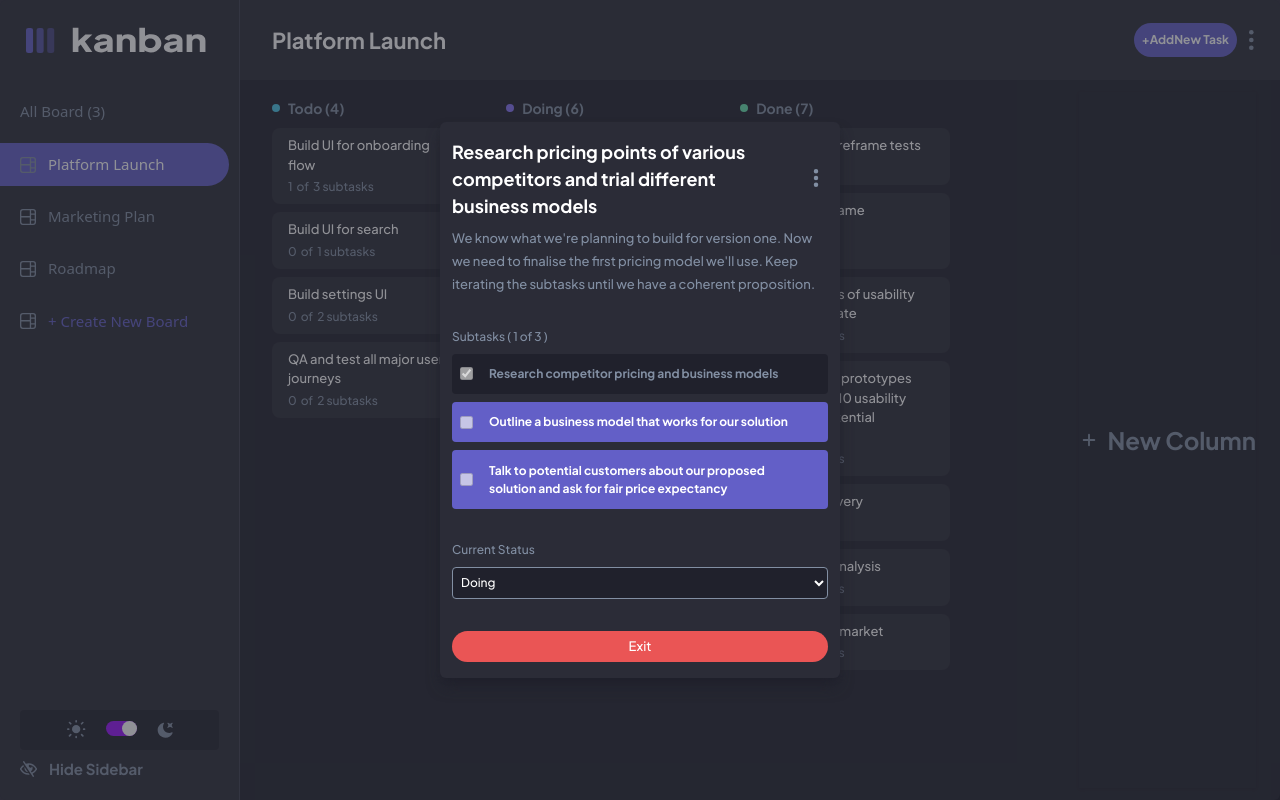
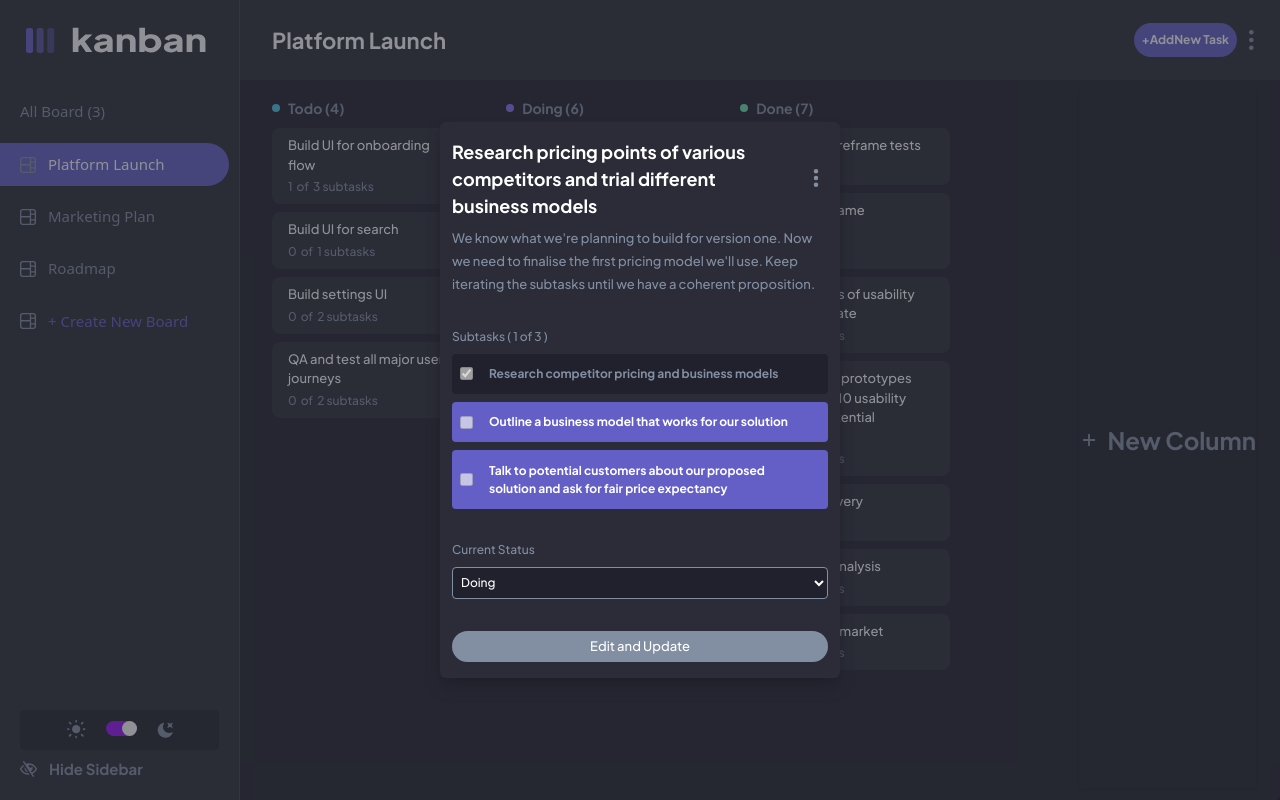
Before and after one commit to BigDahn/kanban_App, a React (Vite) app: page / in a window 1280 px wide. Both pictures are taken after a click on the button 611 px from the left and 567 px from the top of the page. Built offline with nearby package versions, Linux system fonts and the light colour scheme.

Commit message:
work 50% done

```diff
--- a/src/components/EditTaskModal.jsx
+++ b/src/components/EditTaskModal.jsx
@@ -3,6 +3,7 @@ import { useState } from "react";
 import { useDispatch, useSelector } from "react-redux";
 import {
   closeEditTaskModal,
+  EditUpdate,
   openSideTaskModal,
 } from "../feature/kanban/kanbanSlice";
 import SmallSideModal from "./SmallSideModal";
@@ -11,6 +12,8 @@ function EditTaskModal() {
   const { data, activeState, editTask, isEdit } = useSelector(
     (state) => state.kanban
   );
+
+  console.log(data);
   const { title, description, status, subtasks } = editTask;
   const [index, setIndex] = useState({
     isTrue: false,
@@ -40,7 +43,6 @@ function EditTaskModal() {
       stat: true,
       option: value,
     });
-    console.log(value);
   }
 
   function handleChange(index) {
@@ -59,8 +61,7 @@ function EditTaskModal() {
     });
     setSubtask(data);
   }
-  console.log(index);
-  console.log(statusChange.stat);
+
   function handleSubmit(e) {
     e.preventDefault();
     const data = {
@@ -69,11 +70,9 @@ function EditTaskModal() {
       status: statusChange.option,
       subtasks: subtask,
     };
-
-    console.log(data);
+    dispatch(EditUpdate(data));
   }
 
-  console.log(editTask);
   return (
     <div className="fixed inset-0  flex items-center justify-center w-screen h-screen m-auto rounded-md z-50 bg-primary-400/52">
       <form
@@ -108,7 +107,7 @@ function EditTaskModal() {
             <div className="flex flex-col text-[11px] font-plus-jakarta-sans  gap-2">
               {subtask?.map((s, i) => {
                 const { isCompleted, title } = s;
-                console.log(s);
+
                 return (
                   <div
                     key={i}
@@ -160,21 +159,14 @@ function EditTaskModal() {
                 ))}
             </select>
           </div>
-          {index.isTrue || statusChange.stat ? (
-            <button
-              className="bg-primary-100 text-white font-plus-jakarta-sans font-medium text-[13px] py-1.5 rounded-full"
-              onClick={handleSubmit}
-            >
-              Edit and Update
-            </button>
-          ) : (
-            <button
-              onClick={() => dispatch(closeEditTaskModal())}
-              className="bg-secondary-400 text-white font-plus-jakarta-sans font-medium text-[13px] py-1.5 rounded-full"
-            >
-              Exit
-            </button>
-          )}
+
+          <button
+            className="bg-primary-100 text-white font-plus-jakarta-sans font-medium text-[13px] py-1.5 rounded-full disabled:bg-primary-600"
+            onClick={handleSubmit}
+            disabled={!isEdit}
+          >
+            Edit and Update
+          </button>
         </section>
       </form>
     </div>
--- a/src/components/SmallSideModal.jsx
+++ b/src/components/SmallSideModal.jsx
@@ -1,11 +1,11 @@
 import React from "react";
 import { useDispatch } from "react-redux";
-import { editTaskOn } from "../feature/kanban/kanbanSlice";
+import { closeEditTaskModal, editTaskOn } from "../feature/kanban/kanbanSlice";
 
 function SmallSideModal() {
   const dispatch = useDispatch();
   return (
-    <main className="fixed inset-0 flex left-[29rem] bottom-[12.4rem] transition-all  delay-100 w-[126px] h-[70px] shadow-md shadow-primary-400 bg-primary-400/50 m-auto z-[100] ">
+    <main className="fixed inset-0 flex left-[29rem] bottom-[140px] transition-all  delay-100 w-[126px] h-[70px] shadow-md shadow-primary-400 bg-primary-400/50 m-auto z-[100] ">
       <div className=" transition-all  delay-100 w-[126px] h-[70px] px-2 py-2  min-h-fit rounded-sm  z-[100] bg-primary-300">
         <div className="flex flex-col gap-1 font-plus-jakarta-sans text-[12px] font-bold">
           <h3
@@ -15,7 +15,12 @@ function SmallSideModal() {
             Edit Task
           </h3>
           <h3 className="text-secondary-400">Delete Task</h3>
-          <h3 className="text-secondary-400">Exit</h3>
+          <h3
+            onClick={() => dispatch(closeEditTaskModal())}
+            className="text-primary-600 cursor-pointer hover:text-primary-100"
+          >
+            Exit
+          </h3>
         </div>
       </div>
     </main>
--- a/src/feature/kanban/kanbanSlice.js
+++ b/src/feature/kanban/kanbanSlice.js
@@ -60,12 +60,48 @@ const kanbanSlice = createSlice({
     },
     closeEditTaskModal: (state, action) => {
       state.editTaskModal = false;
+      state.isEdit = false;
+      state.sideTaskModal = false;
     },
     openSideTaskModal: (state) => {
       state.sideTaskModal = true;
     },
     editTaskOn: (state) => {
       state.isEdit = true;
+      state.sideTaskModal = false;
+    },
+    EditUpdate: (state, action) => {
+      console.log(action.payload);
+      state.editTaskModal = false;
+      state.isEdit = false;
+      state.sideTaskModal = false;
+      const data = state.data.map((s) => {
+        if (s.name === state.activeState) {
+          return {
+            ...s,
+            columns: s.columns.map((s) => {
+              if (s.name === action.payload.status) {
+                return {
+                  ...s,
+                  tasks: s.tasks.map((s) => {
+                    if (s.title === action.payload.title) {
+                      return {
+                        ...s,
+                        status: action.payload.status,
+                        subtasks: action.payload.subtasks,
+                      };
+                    }
+                    return s;
+                  }),
+                };
+              }
+              return s;
+            }),
+          };
+        }
+        return s;
+      });
+      state.data = data;
     },
   },
 });
@@ -82,6 +118,7 @@ export const {
   openEditTaskModal,
   closeEditTaskModal,
   editTaskOn,
+  EditUpdate,
 } = kanbanSlice.actions;
 export default kanbanSlice.reducer;
 
```
